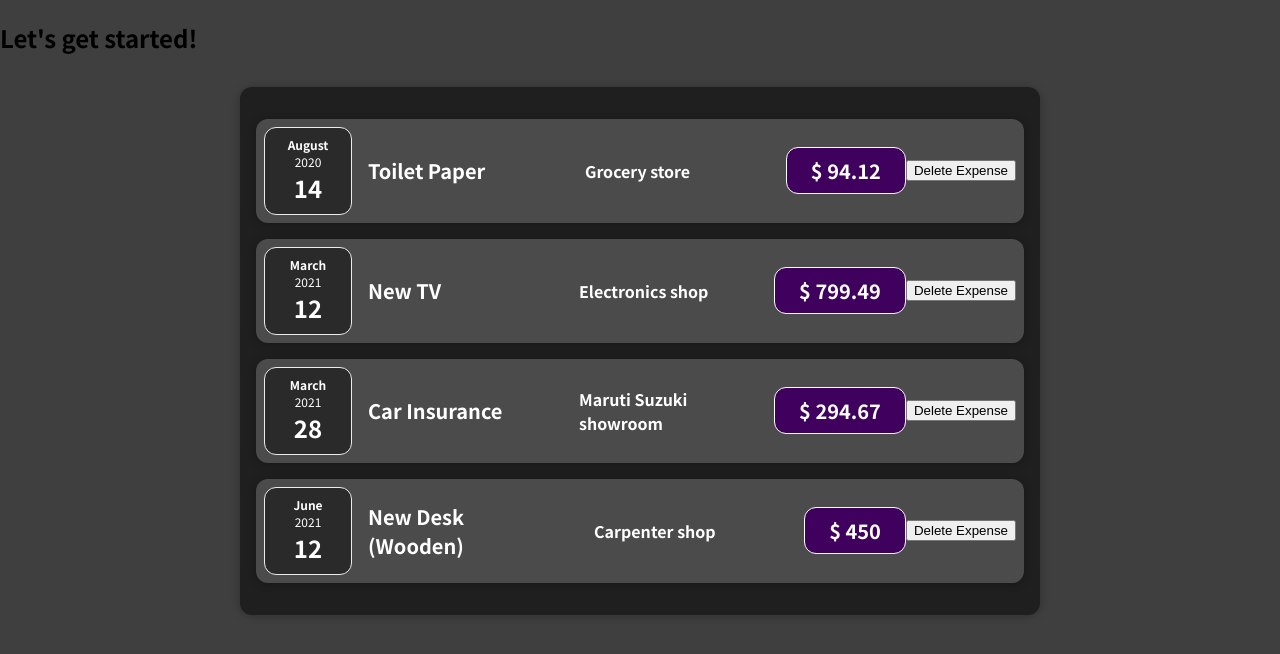
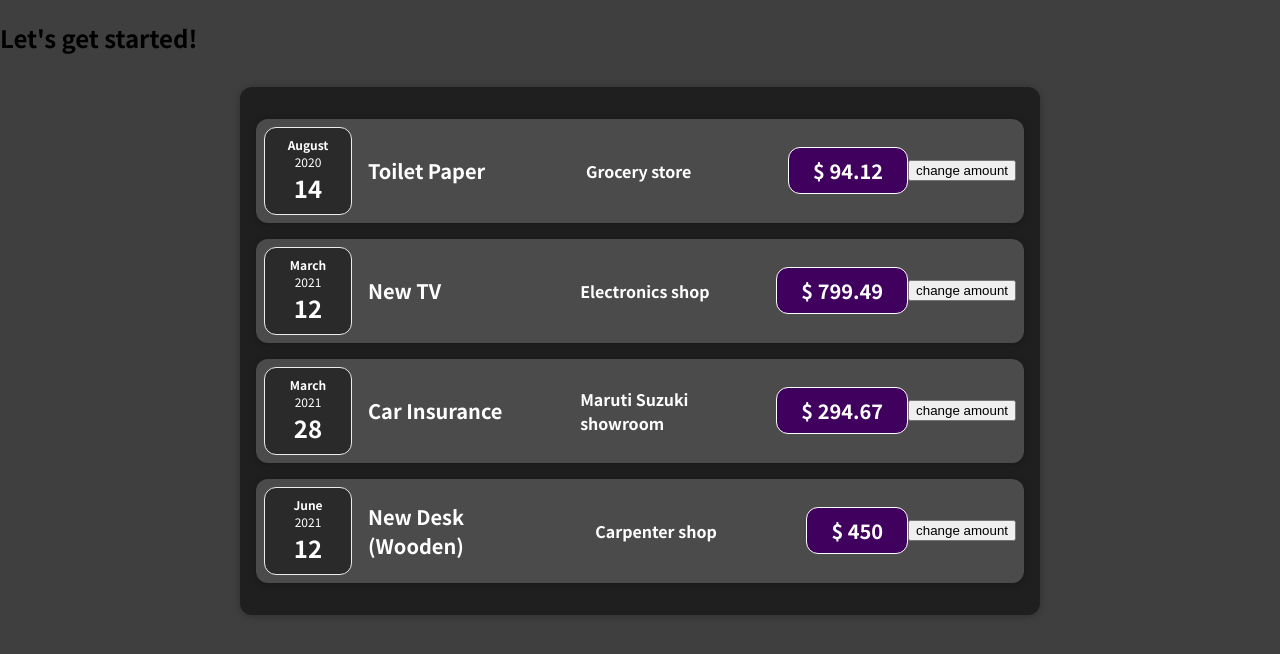
Before and after one commit to heman8085/01-starting-setup, a React (Create React App) app: page / in a window 1280 px wide. Shown: the top 654 px of the page. Built offline with nearby package versions, Linux system fonts and the light colour scheme.

Commit message:
Added a button next to each expense which changes expense to 100$ whenever we click on it.

```diff
--- a/src/component/Expenses/ExpenseItem.js
+++ b/src/component/Expenses/ExpenseItem.js
@@ -1,13 +1,17 @@
+import React, {useState} from 'react';
+
+
 import "./ExpenseItem.css";
 import ExpenseDate from "./ExpenseDate";
 import ExpenseDetails from "./ExpenseDetails";
 import Card from "../UI/Card";
 
 const ExpenseItem = (props) => {
+
+  const [amount, setAmount] = useState(props.amount);
+
   const clickHandler = () => {
-    const expenseCardElement = document.querySelector('.expense-item');
-    const parentElement = expenseCardElement.parentNode;
-    parentElement.removeChild(expenseCardElement)
+    setAmount('100');
   }
   return (
     <Card className="expense-item">
@@ -15,9 +19,9 @@ const ExpenseItem = (props) => {
       <ExpenseDetails
         title={props.title}
         LocationOfExpenditure={props.LocationOfExpenditure}
-        amount={props.amount}
+        amount={amount}
       />
-      <button onClick={clickHandler}>Delete Expense</button>
+      <button onClick={clickHandler}>change amount</button>
     </Card>
   );
 };
```
